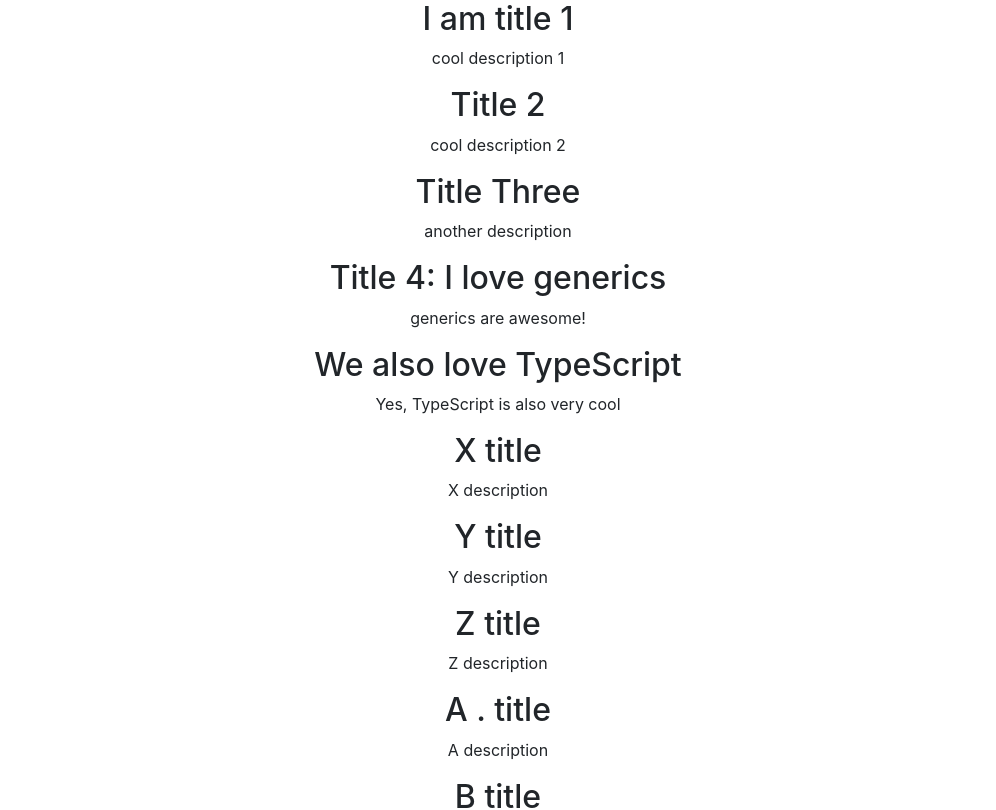
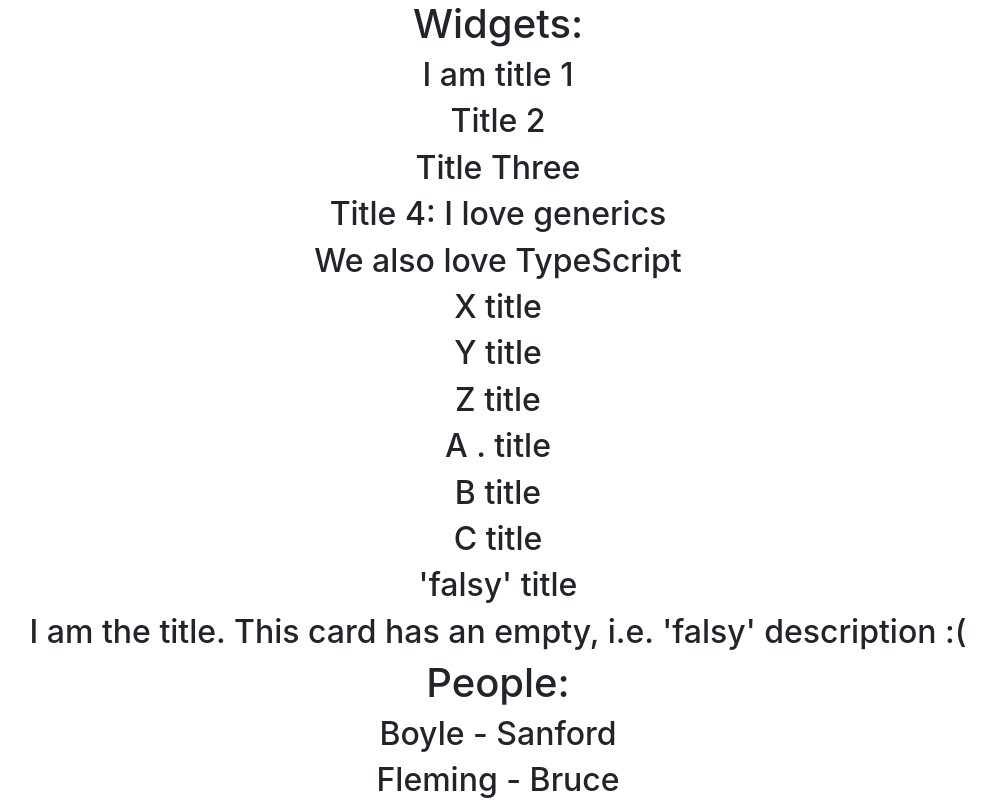
Before and after one commit to anjola-adeuyi/react-typescript-search-sorting-and-filtering, a React (Create React App) app: page / in a window 1280 px wide. Shown: the top 810 px of the page, without its empty margins (142-1138 px from the left). Built offline with nearby package versions, Linux system fonts and the light colour scheme; the HTML template or start-up script is replaced by a standard one.

Commit message:
render people

```diff
--- a/src/App.tsx
+++ b/src/App.tsx
@@ -1,15 +1,25 @@
 import React from 'react';
 import './App.css';
+import people from './mock-data/person';
 import widgets from './mock-data/widget';
 
 function App() {
   return (
     <div className="App">
+      <h1>Widgets:</h1>
       {widgets.map(widget => {
         return (
           <div key={widget.id}>
             <h2>{widget.title}</h2>
-            <p>{widget.description}</p>
+            {/* <p>{widget.description}</p> */}
+          </div>
+        );
+      })}
+      <h1>People:</h1>
+      {people.map(person => {
+        return (
+          <div key={person.eyeColor}>
+            <h2>{person.firstName} - {person.lastName}</h2>
           </div>
         );
       })}
```
